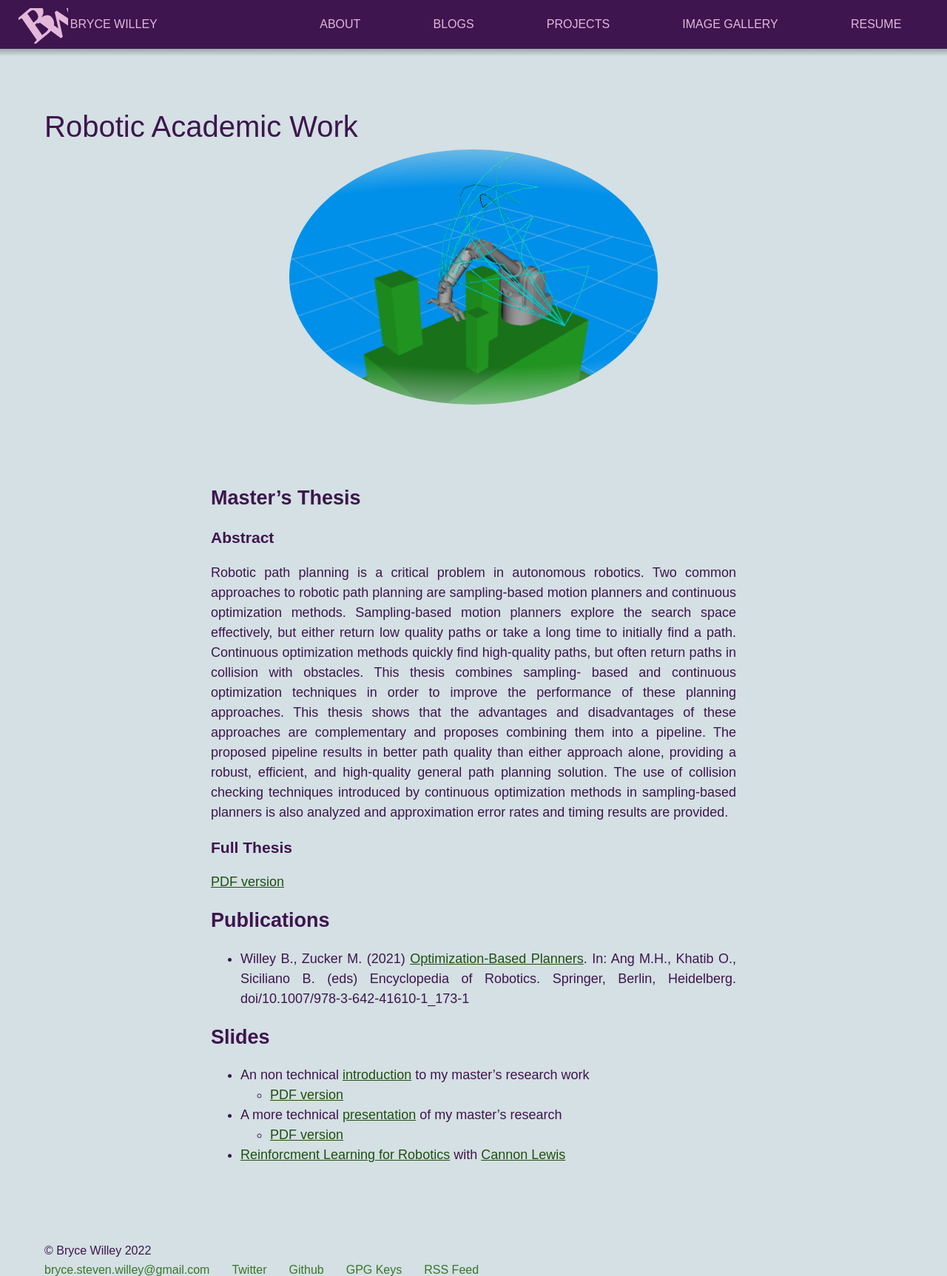
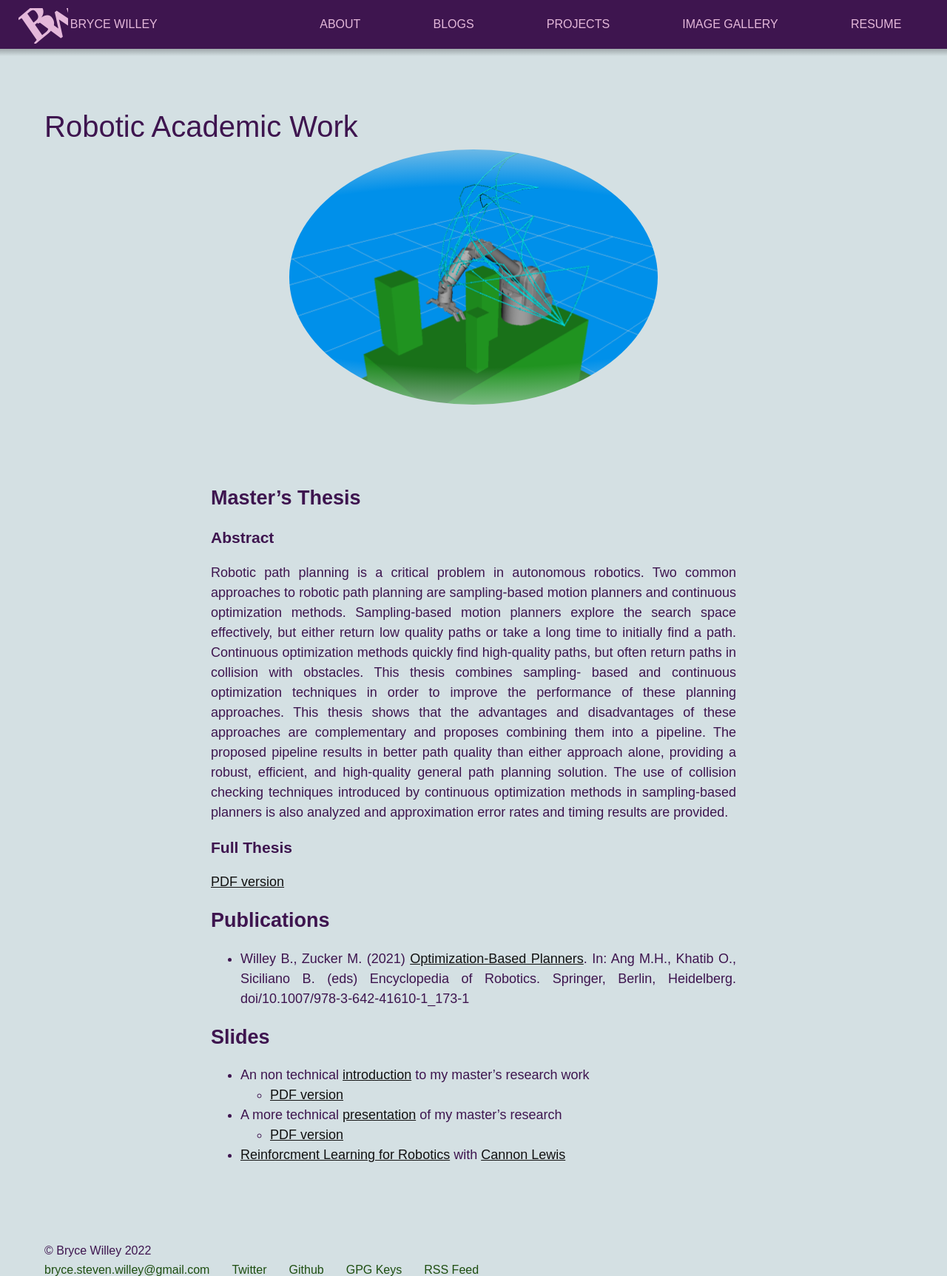
Before and after one commit to BryceStevenWilley/BryceStevenWilley.github.io, a Jekyll site: the page built from _pages/2-academic.md, in a window 1280 px wide. Shown: the whole page at 74% size. Built offline with Jekyll 4.4.1, drawn with Linux system fonts in a browser that asks for light colours.

Commit message:
Small accessibility and other changes

```diff
--- a/_layouts/page.html
+++ b/_layouts/page.html
@@ -9,10 +9,10 @@
            limit the size of the header banner. -->
       <!-- https://developer.mozilla.org/en-US/docs/Learn/HTML/Multimedia_and_embedding/Responsive_images#art_direction -->
       {% if page.headerImg %}
-        <picture class="headerImgW">
+        <picture class="headerImgW {{page.headerImg.class}}">
           <source media="(max-width: 799px)" srcset="{{ page.headerImg.narrow }}">
           <source media="(min-width: 800px)" srcset="{{ page.headerImg.src }}">
-          <img class="headerImg" src="{{ page.headerImg.src }}"
+          <img class="headerImg {{page.headerImg.class}}" src="{{ page.headerImg.src }}"
                width="{{ page.headerImg.width }}"
                height="{{ page.headerImg.height }}"
                alt="{{ page.headerImg.alt }}">
--- a/_sass/components/_article.scss
+++ b/_sass/components/_article.scss
@@ -1,10 +1,6 @@
 /* ==========================================================================
    Article
    ========================================================================== */
-
-.c-article {
-
-}
 
 .c-article__main {
   max-width: 76rem; // 760px;
@@ -32,6 +28,15 @@
     background: $c__light-grey;
   }
 
+  aside {
+    padding: 2.5rem;
+    background: $c__light-grey;
+  }
+
+  code {
+    font-family: monospace,monospace;
+  }
+
   ul, ol {
     margin-left: 40px;
   }
--- a/_sass/components/_photos.scss
+++ b/_sass/components/_photos.scss
@@ -12,6 +12,10 @@
     height: auto;
 }
 
+.headerImgW img.no-radius {
+    border-radius: 0%;
+}
+
 .headerImgW:after {
     content: "";
     display: block;
@@ -20,6 +24,10 @@
     border-radius: 50%;
     position: absolute;
     top: 0; left: 0;
+}
+
+.headerImgW.no-radius {
+    border-radius: 0%;
 }
 
 /* Responsive Tiled Photo Gallery */
--- a/_sass/helpers/_variables.scss
+++ b/_sass/helpers/_variables.scss
@@ -38,8 +38,8 @@
 
 // Redesign
 $c__offwhite: #d4e0e3;
-$c__blue_green: #3a752a;
-$c__blue_green_mod: #1e4e11;
+$c__blue_green: #1e4e11;
+$c__blue_green_mod: #111111;
 $c__grape: #3e154f;
 $c__fuscia: #e4b8da;
 
--- a/_sass/themes/_blue.scss
+++ b/_sass/themes/_blue.scss
@@ -53,4 +53,8 @@
   .headerImgW:after {
     background: radial-gradient(ellipse at center, rgba($c__white, 0) 50%,$t-background 90%,$t-background 100%);
   }
+
+  .headerImgW.no-radius:after {
+    background: none;
+  }
 }
```
